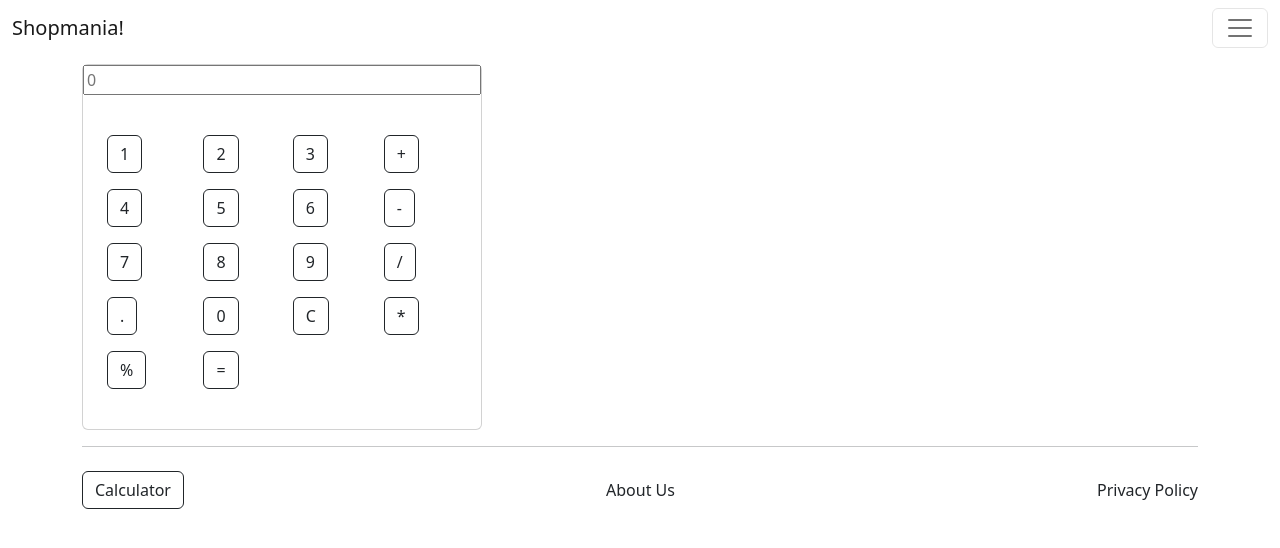
After one commit to shefalitechwinlabs/Ecommerce, a Django app: page /calculator/ in a window 1280 px wide. The commit adds this page. Shown: the top 548 px of the page. Run offline with Django 4.2, Linux system fonts and the light colour scheme.

Commit message:
calculator

```diff
--- a/ecommerce/urls.py
+++ b/ecommerce/urls.py
@@ -16,6 +16,7 @@ Including another URLconf
 from django.contrib import admin
 from django.urls import path, include
 from accounts.views import *
+from products.views import calculator
 from django.conf.urls.static import static
 from django.conf import settings
 
@@ -26,6 +27,7 @@ urlpatterns = [
     path('edit_profile/', edit_profile, name='edit_profile'),
     path('address_details/', address_details, name='address_details'),
     path('edit_address/<id>', edit_address, name='edit_address'),
+    path('calculator/', calculator, name='calculator'),
     path('admin/', admin.site.urls),
 ]
 if settings.DEBUG:
--- a/products/views.py
+++ b/products/views.py
@@ -141,6 +141,9 @@ def clear_collections(request):
     else:
         return redirect('/accounts/login')
 
+def calculator(request):
+    return render(request, 'main/calculator.html')
+
 # api view functions
 @api_view(['GET', 'POST'])
 def products(request):
--- a/templates/main/base.html
+++ b/templates/main/base.html
@@ -62,6 +62,7 @@
     <footer>
         <div class="container">
             <nav class="navbar navbar-dark">
+                <a class="btn btn-outline-dark" href="/calculator">Calculator</a>
                 <a class="nav-link" href="/about-us/">About Us</a>
                 <a class="nav-link" href="/privacy-policy/">Privacy Policy</a>
             </nav>
--- /dev/null
+++ b/templates/main/calculator.html
@@ -0,0 +1,55 @@
+{% extends 'main/base.html' %}
+
+{% block content %}
+    <div class="card" style="width: 25rem;">
+        <input type="number" id="display" value="" placeholder="0">
+        <p id="result"></p>
+        <div class="card-body">
+            <table class="table table-borderless">
+                <tbody>
+                    <div class="row">
+                        <div class="col-sm-8">
+                            <tr>
+                                <td><button class="btn btn-outline-dark" onclick="document.getElementById('display').value += '1'">1</button></td>
+                                <td><button class="btn btn-outline-dark" onclick="document.getElementById('display').value += '2'">2</button></td>
+                                <td><button class="btn btn-outline-dark" onclick="document.getElementById('display').value += '3'">3</button></td>
+                                <td><button class="btn btn-outline-dark" onclick="document.getElementById('display').value += '+'">+</button></td>
+                            </tr>
+                            <tr>
+                                <td><button class="btn btn-outline-dark" onclick="document.getElementById('display').value += '4'">4</button></td>
+                                <td><button class="btn btn-outline-dark" onclick="document.getElementById('display').value += '5'">5</button></td>
+                                <td><button class="btn btn-outline-dark" onclick="document.getElementById('display').value += '6'">6</button></td>
+                                <td><button class="btn btn-outline-dark" onclick="document.getElementById('display').value += '-'">-</button></td>
+                            </tr>
+                            <tr>
+                                <td><button class="btn btn-outline-dark" onclick="document.getElementById('display').value += '7'">7</button></td>
+                                <td><button class="btn btn-outline-dark" onclick="document.getElementById('display').value += '8'">8</button></td>
+                                <td><button class="btn btn-outline-dark" onclick="document.getElementById('display').value += '9'">9</button></td>
+                                <td><button class="btn btn-outline-dark" onclick="document.getElementById('display').value += '/'">/</button></td>
+                            </tr>
+                            <tr>
+                                <td><button class="btn btn-outline-dark" onclick="document.getElementById('display').value += '.'">.</button></td>
+                                <td><button class="btn btn-outline-dark" onclick="document.getElementById('display').value += '0'">0</button></td>
+                                <td><button class="btn btn-outline-dark" onclick="document.getElementById('display').value=''">C</button></td>
+                                <td><button class="btn btn-outline-dark" onclick="document.getElementById('display').value += '*'">*</button></td>
+                            </tr>
+                        </div>
+                        <div class="col-sm-4">
+                            <tr>
+                                <td><button class="btn btn-outline-dark" onclick="document.getElementById('display').value += '%'">%</button></td>
+                                <td><button type="submit" class="btn btn-outline-dark" onclick="myFunction()">=</button></td>
+                            </tr>
+                            <script>
+                                var equation = getElementByTagName('input').value = element
+                                function myFunction(){
+                                    var x = document.getElementById('display').value;
+                                    document.getElementById('result').innerHTML = parseInt(x);
+                                }
+                            </script>
+                        </div>
+                    </div>
+                </tbody>
+            </table>
+        </div>
+    </div>
+{% endblock %}
```
